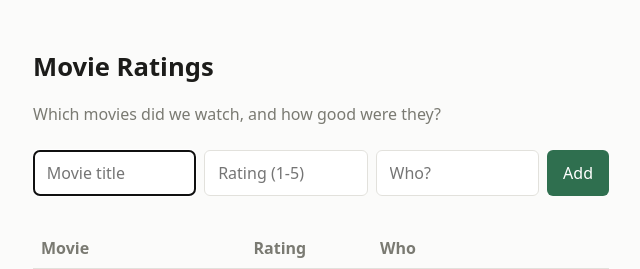
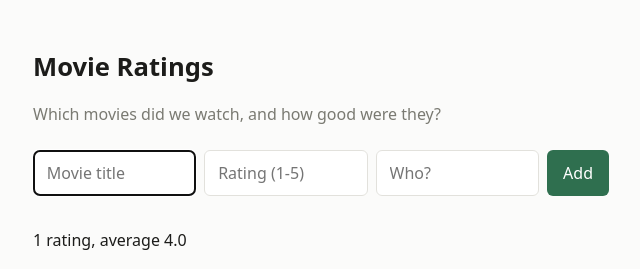
Before and after one commit to mudt-cm104-2026-winter/team-06, a FastAPI app: template app/templates/index.html in a window 1280 px wide. Shown: the top 269 px of the page, without its empty margins (319-959 px from the left). Run offline with FastAPI, Linux system fonts and the light colour scheme; the template is opened without the code that fills it: most values are stand-ins (such as "Sample title", 1, 10 or a date in 2020).

Commit message:
Show number of ratings and average above the table

```diff
--- a/app/templates/index.html
+++ b/app/templates/index.html
@@ -21,6 +21,11 @@
     </form>
 
     {% if entries %}
+    <p class="summary">
+      {{ entries|length }} rating{{ "s" if entries|length != 1 }}, average
+      {{ "%.1f"|format(entries|sum(attribute="rating") / entries|length) }}
+    </p>
+
     <table>
       <thead>
         <tr>
```
